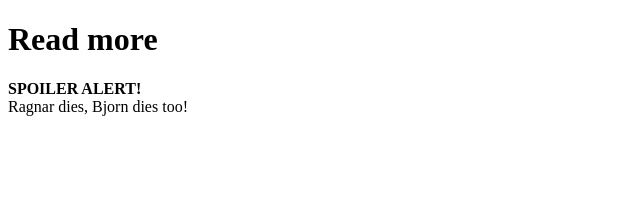
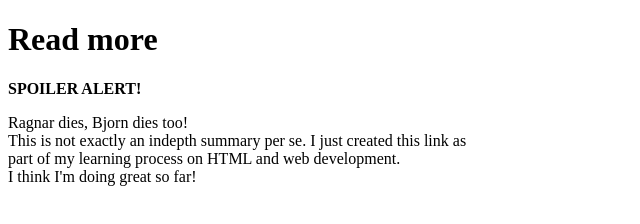
Before and after one commit to Anthonia-alexis/Vikings-summary, a plain HTML site: page readmore.html in a window 1280 px wide. Shown: the whole page, without its empty margins (0-640 px from the left). Drawn offline with Linux system fonts and the light colour scheme.

Commit message:
Update readmore.html
I added more data to the hyperlink "readmore".

```diff
--- a/readmore.html
+++ b/readmore.html
@@ -3,9 +3,13 @@
 <h1>
     Read more
 </h1>
-<p>
-    <b> SPOILER ALERT! </b>
-    <br> Ragnar dies, Bjorn dies too!
+
+<head><b> SPOILER ALERT! </b></head>
+<p> Ragnar dies, Bjorn dies too! <br>
+    This is not exactly an indepth summary per se. I just created this link as <br> part of my learning process on HTML
+    and
+    web development.
+    <br> I think I'm doing great so far!
 </p>
 
 </html>
```
